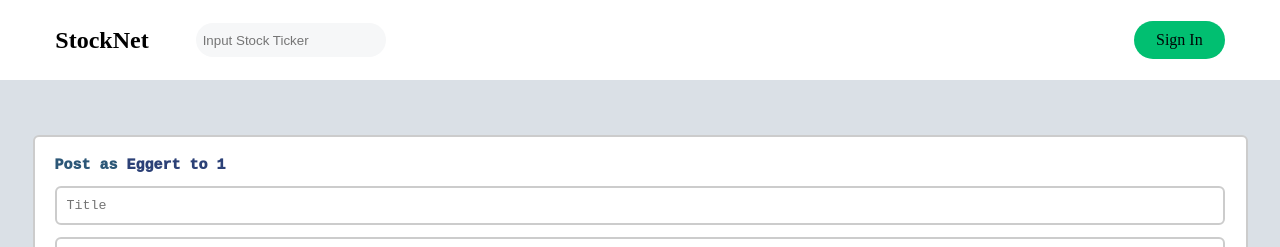
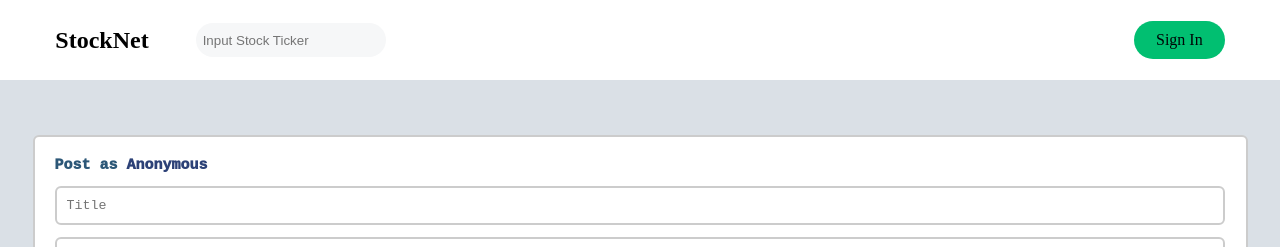
Before and after one commit to TheGoop/StockNet, a React (Create React App) app: page /1/submit in a window 1280 px wide. Shown: the top 247 px of the page. Built offline with nearby package versions, Linux system fonts and the light colour scheme; no server answers; a web font is replaced by a local one.

Commit message:
Sign in, Sign up, Post creation for users

```diff
--- a/src/App.js
+++ b/src/App.js
@@ -7,6 +7,7 @@ import FormValidationPage from './pages/form'
 import ScrollToTop from './components/ScrollToTop'
 
 function App() {
+  localStorage.clear();
   return (
     <Router>
       <ScrollToTop/>
--- a/src/components/Navbar/index.js
+++ b/src/components/Navbar/index.js
@@ -19,7 +19,15 @@ import {
 const Navbar = ({ toggle }) => {
     const [input, setInput] = useState('');
     const [scrollNav, setScrollNav] = useState(false)
+    const [userSignedIn, setUserSignedIn] = useState(false)
     let history = useHistory()
+
+    useEffect(() => {
+        const loggedInUser = localStorage.getItem("user");
+        if (loggedInUser) {
+          setUserSignedIn(true)
+        }
+      }, []);
 
     //ScrollNav makes the nav bar transparent when you scroll down
     const changeNav = ()=> {
@@ -89,10 +97,16 @@ const Navbar = ({ toggle }) => {
                     onChange={updateInput}
                     onKeyPress={Submit}
                     />
-
+                    { userSignedIn &&
+                    <NavButton>
+                        <NavButtonLink to='/signin'>Sign Out</NavButtonLink>
+                    </NavButton>
+                    }
+                    { !userSignedIn &&
                     <NavButton>
                         <NavButtonLink to='/signin'>Sign In</NavButtonLink>
                     </NavButton>
+                    }
                 </NavbarContainer>
             </Nav>
         </>
--- a/src/components/PostSection/Write/write.js
+++ b/src/components/PostSection/Write/write.js
@@ -9,6 +9,7 @@ import { PORT } from '../../../CONSTANTS'
 const Write = ({ comments, setComments, loggeduser }) => {
     const [commentInput, setInput] = useState('')
     const [clicked, setClicked] = useState(null)
+    const [user, setUser] = useState();
 
     // const [NEWCOMMENT, setNEWCOMMENT] = useState(null)
     let { postID } = useParams()
@@ -18,6 +19,16 @@ const Write = ({ comments, setComments, loggeduser }) => {
     }
 
     useEffect(() => {
+        const loggedInUser = localStorage.getItem("user");
+        if (loggedInUser) {
+          const foundUser = JSON.parse(loggedInUser);
+          setUser(foundUser);
+        }
+        else { setUser("Anonymous") }
+      }, []);
+
+
+    useEffect(() => {
         async function makePost() {
 
             //NEED TO CHECK HERE IF YOU HAVE USERNAME, OTHERWISE SUBMIT AS ANONYMOUS WHERE EGGERT IS
@@ -25,7 +36,7 @@ const Write = ({ comments, setComments, loggeduser }) => {
             //THIS IS ALL MENTIONS OF LOGGEDUSER AND EGGERT ON THIS PAGE
 
             let tempnewcomment = {
-                user: "Eggert",
+                user: user,
                 content: commentInput,
                 // upvotes: 0,
                 // commentID: 'null'
@@ -68,7 +79,7 @@ const Write = ({ comments, setComments, loggeduser }) => {
         <div id="write-container">
             <label>
                 <div id="user"> Comment as </div>
-                <div id="user2">{loggeduser}</div>
+                <div id="user2">{user}</div>
             </label>
             <textarea placeholder="What are your thoughts?" id="textbox" type="text" value={commentInput} onChange={handleChange} />
             <button className="submit" onClick={handleSubmit}> Submit </button>
--- a/src/components/PostSection/index.js
+++ b/src/components/PostSection/index.js
@@ -46,12 +46,23 @@ import {Page404Element} from '../../pages/index'
 
 // }
 
-let tempLoggedUser = "Eggert"
+//let tempLoggedUser = "Eggert"
 
 //FETCH FROM WITHIN POSTSECTION
 
 const PostSection = () => {
     // let { ticker } = useParams()
+    const [username, setUser] = useState();
+
+    useEffect(() => {
+        const loggedInUser = localStorage.getItem("user");
+        if (loggedInUser) {
+          const foundUser = JSON.parse(loggedInUser);
+          setUser(foundUser);
+        }
+        else { setUser("Anonymous") }
+      }, []);
+
     let { postID } = useParams()
 
     //const post = fetch post
@@ -110,7 +121,7 @@ const PostSection = () => {
     return(
         <div id="post-container">
             <Post post={temppost} modifyUpvote={modifyUpvote}/>
-            <Write comments={tempcomments} setComments={setComments} loggeduser={tempLoggedUser}/>
+            <Write comments={tempcomments} setComments={setComments} loggeduser={username}/>
             <Comments comments={tempcomments}/>
         </div>
     )
--- a/src/components/Signin/useLoginForm.js
+++ b/src/components/Signin/useLoginForm.js
@@ -9,7 +9,7 @@ const useLoginForm = (callback, validate) => {
     })
     const [errors, setErrors] = useState({})
     const [isSubmitting, setIsSubmitting] = useState(false)
-    const [ account, setAccount ] = useState(null)
+    const [user, setUser] = useState();
 
     const handleChange = (e) => {
         const { name, value } = e.target
@@ -33,7 +33,11 @@ const useLoginForm = (callback, validate) => {
         // console.log(submission)
         async function logInUser() {
                 axios.post(`${PORT}/login`, submission)
-                .then((response) => response.json())
+                .then((response) => {
+                setUser(submission.username);
+                // store the user in localStorage
+                localStorage.setItem("user", JSON.stringify(submission.username));
+                })
                 .catch(function(error){
                     console.log(error);
                 })
--- a/src/components/WritePost/EditPost/EditPost.js
+++ b/src/components/WritePost/EditPost/EditPost.js
@@ -9,6 +9,17 @@ import { useHistory } from 'react-router-dom'
 import {Page404Element} from '../../../pages/index'
 
 const EditPostLayout = () => {
+    const [username, setUser] = useState();
+
+    useEffect(() => {
+        const loggedInUser = localStorage.getItem("user");
+        if (loggedInUser) {
+          const foundUser = JSON.parse(loggedInUser);
+          setUser(foundUser);
+        }
+        else { setUser("Anonymous") }
+      }, []);
+
     const [postInput, setPostInput] = useState('')
     const [titleInput, setTitleInput] = useState('')
     const [flairInput, setFlairInput] = useState('')
@@ -26,6 +37,9 @@ const EditPostLayout = () => {
     let { postID } = useParams()
     let { ticker } = useParams()
 
+    const getUser= (e) => {
+        return username
+    }
     const handlePostInput = (e) => {
         setPostInput(e.target.value)
     }
@@ -123,7 +137,7 @@ const EditPostLayout = () => {
             <div id="writepost-container">
                 <label>
                     <div id="user"> Edit as </div>
-                    <div id="user2">{`Eggert to ${stockname}`}</div>
+                    <div id="user2">{getUser `to ${stockname}`}</div>
                 </label>
                 <input id="postinput" placeholder="Title" value={titleInput} onChange={handleTitleInput} />
                 <input id="postinput2" placeholder="Flair" value={flairInput} onChange={handleFlairInput} />
--- a/src/components/WritePost/SubmitPost/SubmitPost.js
+++ b/src/components/WritePost/SubmitPost/SubmitPost.js
@@ -8,6 +8,20 @@ import {apiKey, PORT} from '../../../CONSTANTS'
 import { useHistory } from 'react-router-dom'
 
 const SubmitPostLayout = () => {
+    const [username, setUser] = useState();
+
+    useEffect(() => {
+        const loggedInUser = localStorage.getItem("user");
+        if (loggedInUser) {
+          const foundUser = JSON.parse(loggedInUser);
+          setUser(foundUser);
+        }
+        else { setUser("Anonymous") }
+      }, []);
+
+    const getUser= (e) => {
+        return username
+    }
     const [postInput, setPostInput] = useState('')
     const [titleInput, setTitleInput] = useState('')
     const [flairInput, setFlairInput] = useState('')
@@ -37,7 +51,7 @@ const SubmitPostLayout = () => {
 
         //NEED TO CHECK HERE IF YOU HAVE USERNAME, OTHERWISE SUBMIT AS ANONYMOUS
         let NEWPOST = {
-            user: "Eggert",
+            user: username,
             title: titleInput,
             content: postInput,
             flair: flairInput,
@@ -114,7 +128,7 @@ const SubmitPostLayout = () => {
             <div id="writepost-container">
                 <label>
                     <div id="user"> Post as </div>
-                    <div id="user2">{`Eggert to ${stockname}`}</div>
+                    <div id="user2">{ getUser `to ${stockname}`}</div>
                 </label>
                 <input id="postinput" placeholder="Title" value={titleInput} onChange={handleTitleInput}/>
                 <input id="postinput2" placeholder="Flair" value={flairInput} onChange={handleFlairInput}/>
```
